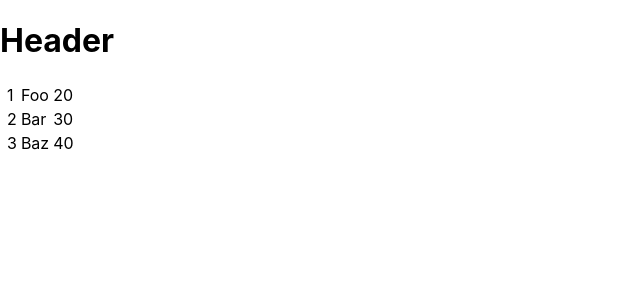
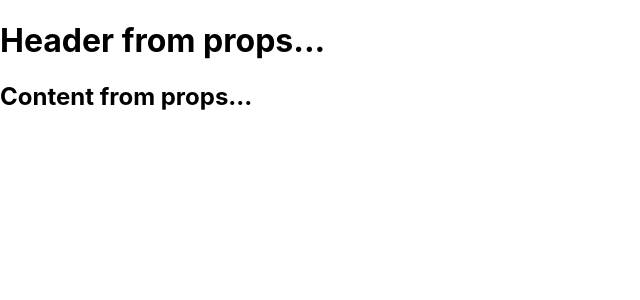
Before and after one commit to holdon1996/react, a React (Create React App) app: page / in a window 1280 px wide. Shown: the top 300 px of the page, without its empty margins (0-640 px from the left). Built offline with nearby package versions, Linux system fonts and the light colour scheme.

Commit message:
defaultProps

```diff
--- a/src/App.js
+++ b/src/App.js
@@ -3,64 +3,19 @@
 import './App.css';
 
 class App extends React.Component {
-  constructor() {
-    super();
-    this.state = {
-      data:
-        [
-          {
-            "id": 1,
-            "name": "Foo",
-            "age": "20"
-          },
-          {
-            "id": 2,
-            "name": "Bar",
-            "age": "30"
-          },
-          {
-            "id": 3,
-            "name": "Baz",
-            "age": "40"
-          }
-        ]
-    }
-  }
   render() {
     return (
       <div>
-        <Header />
-        <table>
-          <tbody>
-            {this.state.data.map((data, index) => <TableRow key={index} data={data} />)}
-          </tbody>
-        </table>
+        <h1>{this.props.headerProp}</h1>
+        <h2>{this.props.contentProp}</h2>
       </div>
     );
   }
 }
 
-class Header extends React.Component {
-  render() {
-    return (
-      <div>
-        <h1>Header</h1>
-      </div>
-    );
-  }
-}
-
-class TableRow extends React.Component {
-  render() {
-    return (
-      <tr>
-        <td>{this.key}</td>
-        <td>{this.props.data.id}</td>
-        <td>{this.props.data.name}</td>
-        <td>{this.props.data.age}</td>
-      </tr>
-    );
-  }
+App.defaultProps = {
+  headerProp: "Header from props...",
+  contentProp: "Content from props..."
 }
 
 export default App;
```
